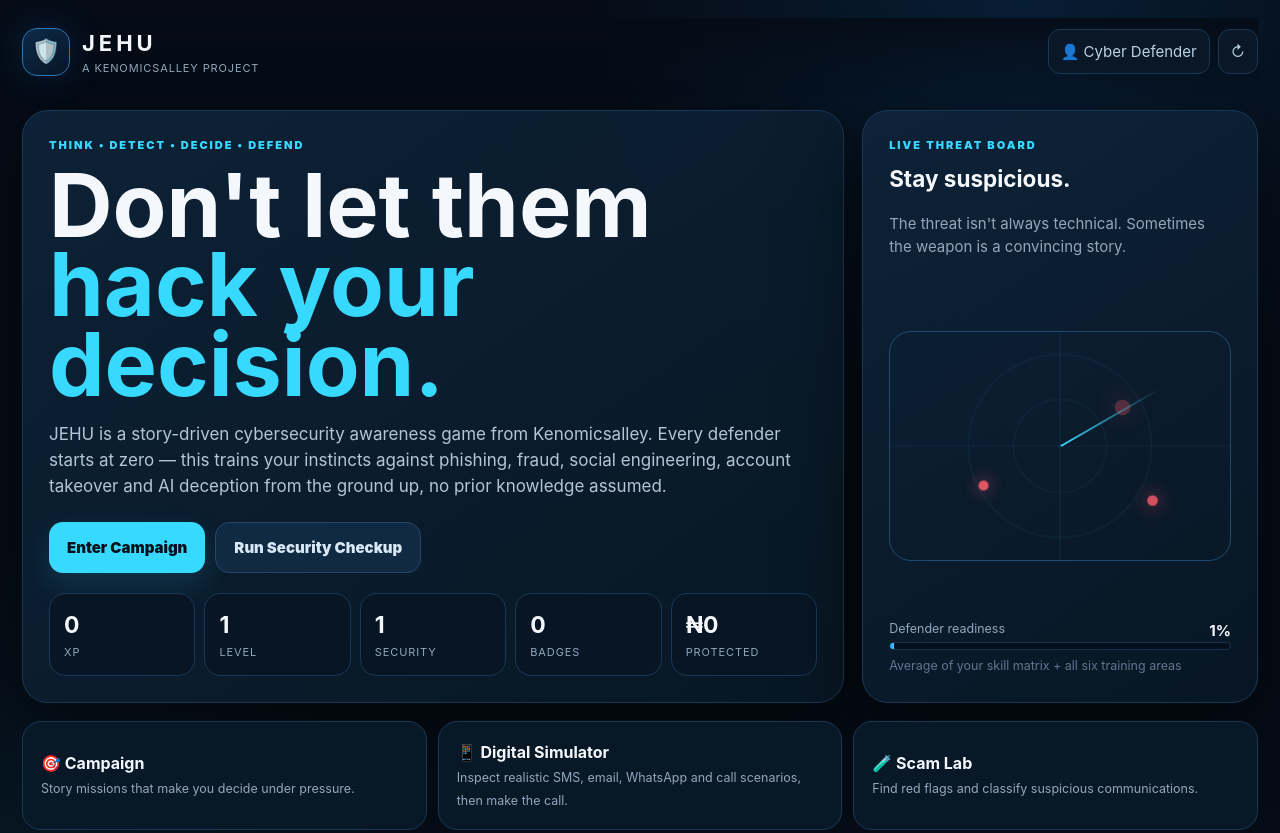
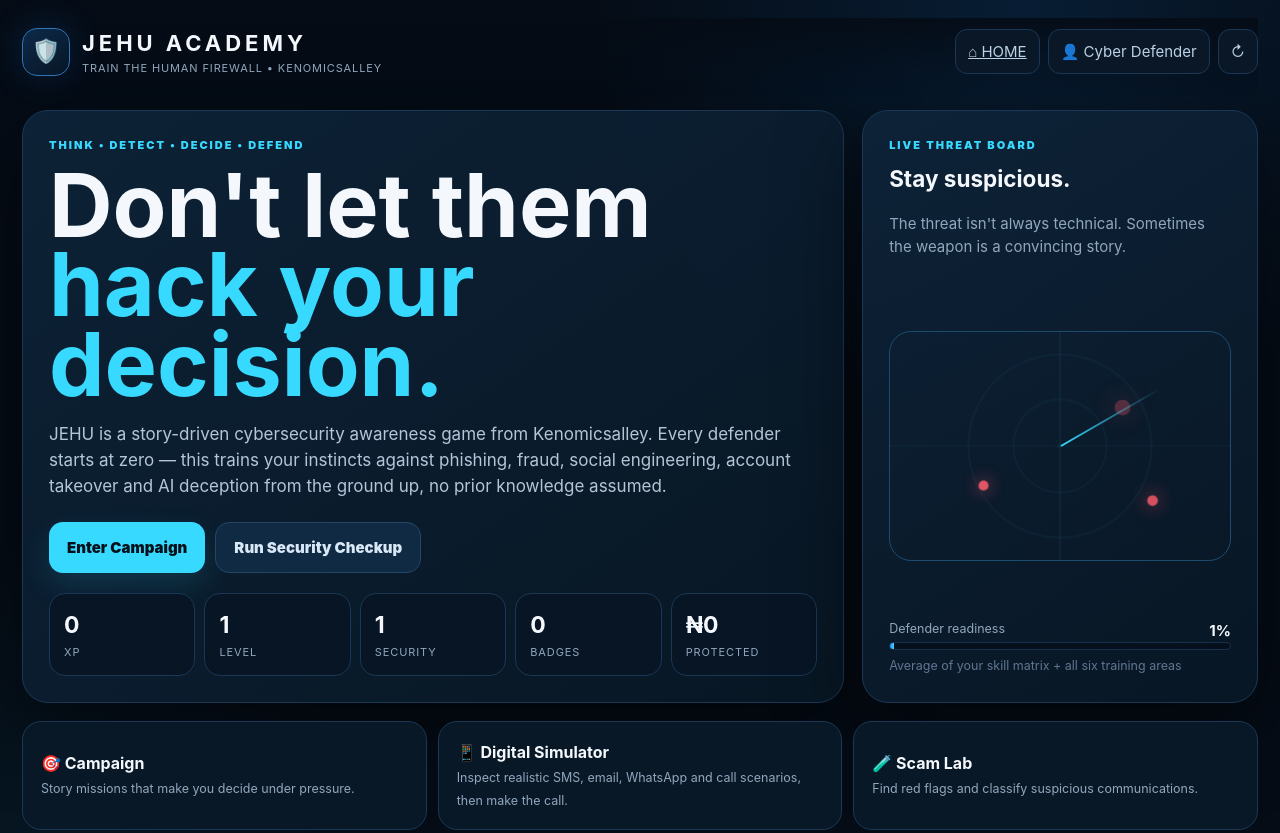
Before and after one commit to Kenomicsalley/JEHU, a website: page public/solo/index.html in a window 1280 px wide. Shown: the top 833 px of the page. Drawn offline with Linux system fonts and the light colour scheme.

Commit message:
Add files via upload

```diff
--- a/public/solo/index.html
+++ b/public/solo/index.html
@@ -4,7 +4,7 @@
 <meta charset="utf-8">
 <meta name="viewport" content="width=device-width,initial-scale=1,viewport-fit=cover">
 <meta name="theme-color" content="#06111f">
-<title>JEHU — Cyber Awareness</title>
+<title>JEHU Academy — Train the Human Firewall</title>
 <style>
 :root{
  --bg:#050c16;--bg2:#081525;--panel:#0b1b2d;--panel2:#0e2238;--line:#1a3855;
@@ -57,8 +57,8 @@ input[type=text]{width:100%;padding:14px;border-radius:13px;border:1px solid var
 <body>
 <div class="app">
 <header class="top">
- <div class="brand"><div class="crest">🛡️</div><div><strong>JEHU</strong><small>A KENOMICSALLEY PROJECT</small></div></div>
- <div class="top-actions"><button class="iconbtn" onclick="openProfile()">👤 <span id="playerMini">Defender</span></button><button class="iconbtn" onclick="resetGame()">↻</button></div>
+ <div class="brand"><div class="crest">🛡️</div><div><strong>JEHU ACADEMY</strong><small>TRAIN THE HUMAN FIREWALL • KENOMICSALLEY</small></div></div>
+ <div class="top-actions"><a class="iconbtn" href="/">⌂ HOME</a><button class="iconbtn" onclick="openProfile()">👤 <span id="playerMini">Defender</span></button><button class="iconbtn" onclick="resetGame()">↻</button></div>
 </header>
 
 <main>
```
